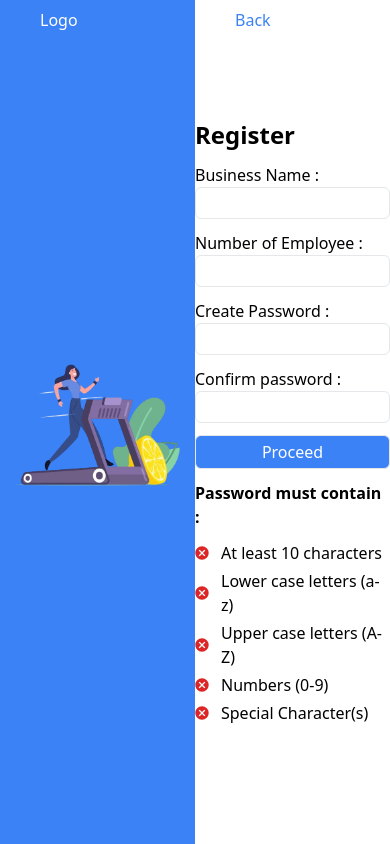
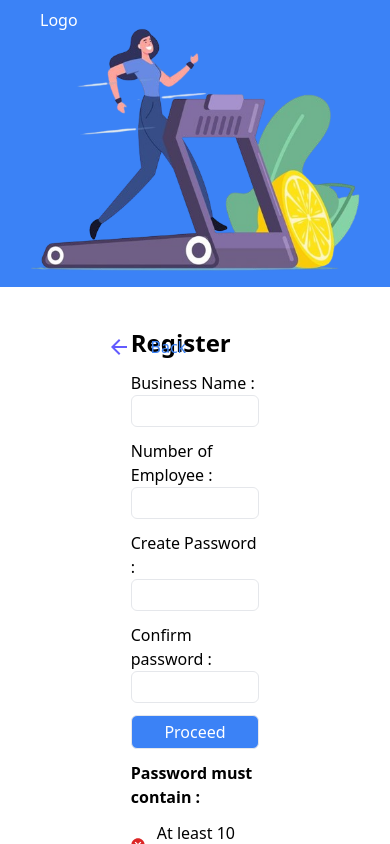
Before and after one commit to GraceJoseph-hub/ams-cortex, a React (Vite) app: page / in a window 390 px wide. Both pictures are taken after a click on the element "register". Built offline with nearby package versions, Linux system fonts and the light colour scheme.

Commit message:
Working on the responsiveness

```diff
--- a/src/App.jsx
+++ b/src/App.jsx
@@ -13,29 +13,36 @@ function App() {
     setScreenState("register");
   };
 
+  const showLoginScreen = () => {
+    setScreenState("login");
+  };
+
   return (
     <Router>
       <Routes>
         <Route
           path="/"
           element={
-            <div className="flex h-screen">
-              <div className="bg-blue-500 w-1/2 flex justify-center items-center relative">
+            <div className="flex h-screen w-full max-[800px]:flex-col max-[800px]:items-center max-[800px]:w-full max-[800px]:overflow-hidden max-[800px]:gap-10 ">
+              <div className="bg-blue-500 w-1/2 flex justify-center items-center relative max-[800px]:w-full">
                 <h1 className="absolute top-2 left-10 text-white">Logo</h1>
                 <img
                   src={randomImge}
                   alt="A woman running on a treadmill."
-                  className=""
+                  className="max-[800px]:w-[400px]"
                 />
               </div>
 
-              <div className="bg-white w-1/2 flex justify-around items-center relative">
+              <div className="bg-white w-1/2 flex justify-around items-center relative max-[800px]:w-auto">
                 {screenState === "login" && (
                   <Login
                     onRegister={showRegisterScreen}
+                    // className="max-[400px]:px-[20px]"
                   />
                 )}
-                {screenState === "register" && <Register />}
+                {screenState === "register" && (
+                  <Register onBack={showLoginScreen} />
+                )}
               </div>
             </div>
           }
--- /dev/null
+++ b/src/components/icons/BackArrow.jsx
@@ -0,0 +1,20 @@
+import React from "react";
+
+const BackArrow = () => {
+  return (
+    <svg
+      width="24"
+      height="24"
+      viewBox="0 0 24 24"
+      fill="none"
+      xmlns="http://www.w3.org/2000/svg"
+    >
+      <path
+        d="M20 11H7.83L13.42 5.41L12 4L4 12L12 20L13.41 18.59L7.83 13H20V11Z"
+        fill="#635BFF"
+      />
+    </svg>
+  );
+};
+
+export default BackArrow;
--- a/src/components/login/Login.jsx
+++ b/src/components/login/Login.jsx
@@ -3,7 +3,7 @@ import Input from '../globalComponents/Input';
 import { useNavigate } from 'react-router-dom';
 
 
-const Login = ({ onRegister }) => {
+const Login = ({ onRegister, className }) => {
   // STATES
   const [email, setEmail] = useState("");
   const [password, setPassword] = useState("");
@@ -58,7 +58,7 @@ const Login = ({ onRegister }) => {
   };
 
   return (
-    <div className="flex flex-col gap-5">
+    <div className={`flex flex-col gap-5 ${className}`}>
       <div className="flex flex-col gap-2">
         <div className="text-red-500 italic">
           <p>If you're visiting for the first time, Kindly type in an email</p>
--- a/src/components/register/Register.jsx
+++ b/src/components/register/Register.jsx
@@ -3,14 +3,15 @@ import { useNavigate } from 'react-router-dom'
 import Input from '../globalComponents/Input'
 import greenCheck from '../icons/greenCheck.svg'
 import redError from '../icons/rederror.svg'
+import BackArrow from '../icons/BackArrow'
 
 const lowercaseRegex = /[a-z]/;
 const uppercaseRegex = /[A-Z]/;
 const numberRegex = /[0-9]/;
 const specialCharRegex = /[!@#$%^&*()_+{}\]:;<>,.?~\\-]/;
 
-const Register = () => {
-  const navigate = useNavigate()
+const Register = ({onBack}) => {
+  // const navigate = useNavigate()
   const [busName, setBusName] = useState('');
   const [numOfEmployee, setNumOfEmployee] = useState('')
   const [password, setPassword] = useState('');
@@ -71,20 +72,21 @@ const Register = () => {
   }
 
   return (
-    <form onSubmit={submitFormHandler} className="flex flex-col gap-3">
-      <p
-        className="absolute top-2 left-10 cursor-pointer text-blue-500"
-        onClick={() => navigate("/")}
+    <form onSubmit={submitFormHandler} className="flex flex-col gap-3 w-1/2">
+      <div
+        className="absolute flex gap-5 top-2 left-10 cursor-pointer text-blue-500"
+        onClick={onBack}
       >
-        Back
-      </p>
+        <BackArrow />
+        <p>Back</p>
+      </div>
       <h2 className="font-bold text-2xl">Register</h2>
       <Input
         label="Business Name"
         type="text"
         onChange={busNameHandler}
         value={busName}
-        className="w-[26.25rem]"
+        className="max-w-[28rem] "
       />
       <Input
         label="Number of Employee"
@@ -108,24 +110,24 @@ const Register = () => {
         Proceed
       </button>
 
-      <h2 className='font-bold'>Password must contain :</h2>
-      <div className='flex gap-3 mb-0'>
+      <h2 className="font-bold">Password must contain :</h2>
+      <div className="flex gap-3 mb-0">
         <img src={isTenCharacter ? greenCheck : redError} alt="" />
         <span>At least 10 characters</span>
       </div>
-      <div className='flex gap-3 mt-[-8px]'>
+      <div className="flex gap-3 mt-[-8px]">
         <img src={isLowerCase ? greenCheck : redError} alt="" />
         <span>Lower case letters (a-z)</span>
       </div>
-      <div className='flex gap-3 mt-[-8px]'>
+      <div className="flex gap-3 mt-[-8px]">
         <img src={isUpperCase ? greenCheck : redError} alt="" />
         <span>Upper case letters (A-Z)</span>
       </div>
-      <div className='flex gap-3 mt-[-8px]'>
+      <div className="flex gap-3 mt-[-8px]">
         <img src={isNumbers ? greenCheck : redError} alt="" />
         <span>Numbers (0-9)</span>
       </div>
-      <div className='flex gap-3 mt-[-8px]'>
+      <div className="flex gap-3 mt-[-8px]">
         <img src={isSpecialCharacters ? greenCheck : redError} alt="" />
         <span>Special Character(s)</span>
       </div>
```
